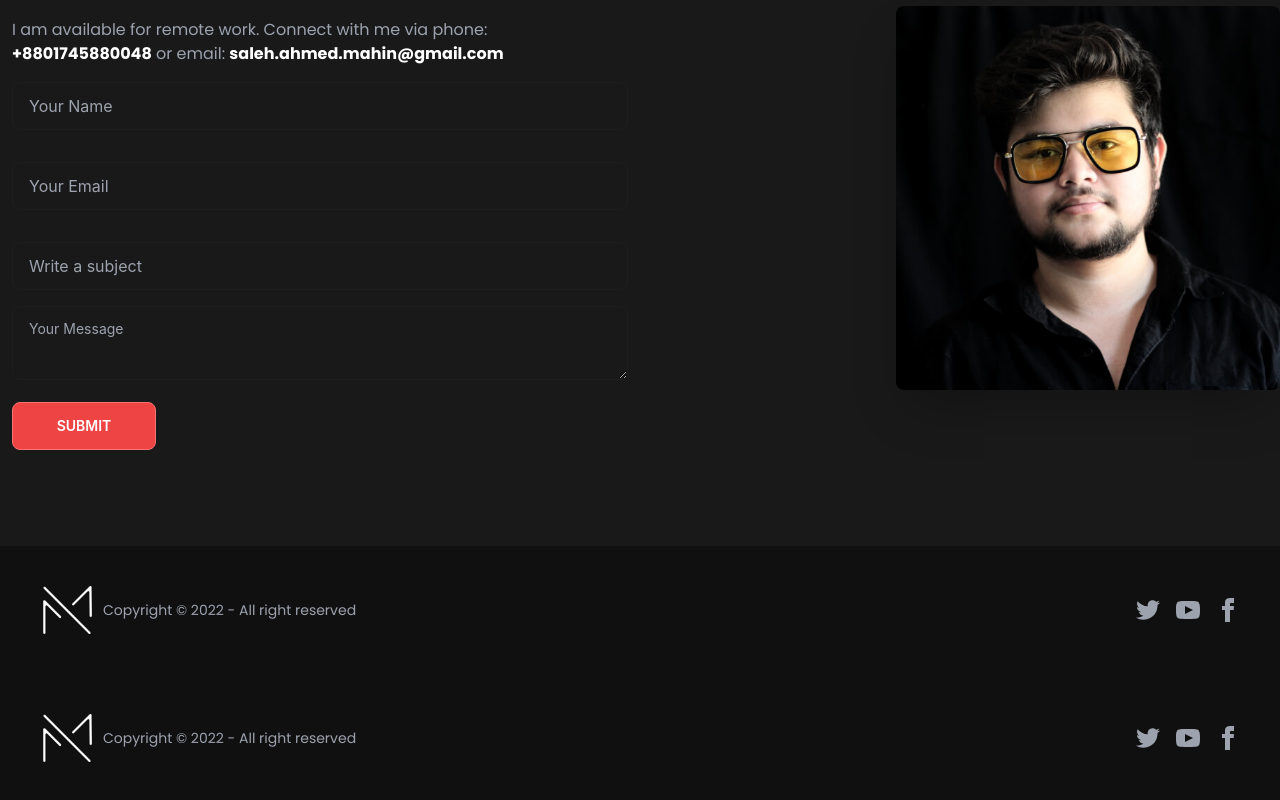
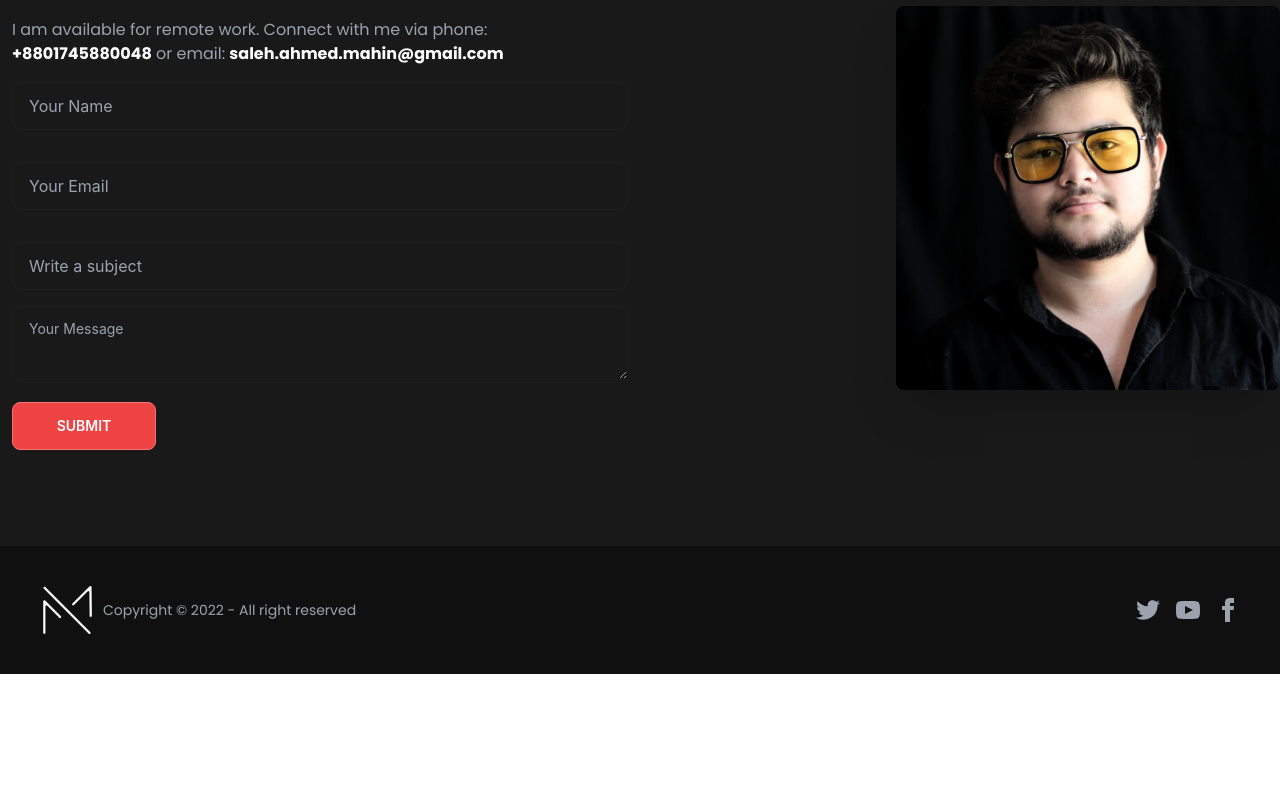
Before and after one commit to SalehAhmed19/my-portfolio, a React (Create React App) app: page / in a window 1280 px wide. Shown: the part 2702-3502 px from the top of the page. After the commit the page ends 3376 px from the top, so only its background shows below. Built offline with nearby package versions, Linux system fonts and the light colour scheme; no server answers.

Commit message:
footer fix

```diff
--- a/src/App.js
+++ b/src/App.js
@@ -4,7 +4,6 @@ import Comfortable from "./Pages/Home/About/Comfortable";
 import Expert from "./Pages/Home/About/Expert";
 import Home from "./Pages/Home/Home";
 import P from "./Pages/Home/Projects/P";
-import Footer from "./Pages/Shared/Footer/Footer";
 import Navbar from "./Pages/Shared/Navbar/Navbar";
 
 function App() {
@@ -18,7 +17,6 @@ function App() {
         </Route>
         <Route path="/projects/:id" element={<P />}></Route>
       </Routes>
-      <Footer />
     </div>
   );
 }
```
